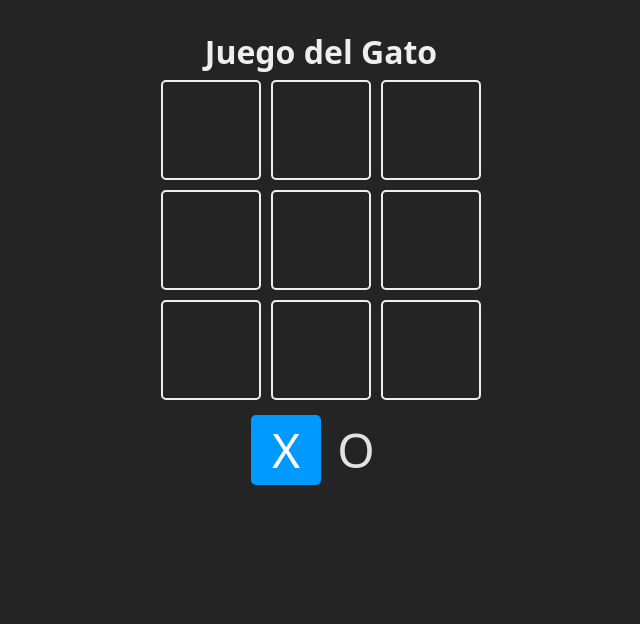
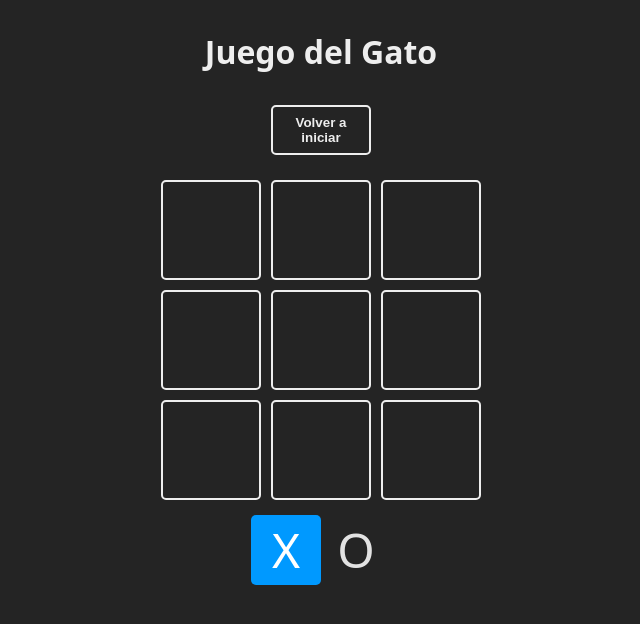
Before and after one commit to Yoel-Gasca/GatoJuego, a React (Vite) app: page / in a window 1280 px wide. Shown: the top 624 px of the page, without its empty margins (319-959 px from the left). Built offline with nearby package versions, Linux system fonts and the light colour scheme.

Commit message:
Logical Structure

```diff
--- a/package.json
+++ b/package.json
@@ -10,6 +10,7 @@
     "preview": "vite preview"
   },
   "dependencies": {
+    "canvas-confetti": "1.6.0",
     "react": "^18.2.0",
     "react-dom": "^18.2.0"
   },
--- a/src/App.jsx
+++ b/src/App.jsx
@@ -1,43 +1,10 @@
 import { useState } from "react"
-
-const TURNS = {
-  X: 'X',
-  O: 'O'
-}
+import confetti from "canvas-confetti"
+import { Square } from "./components/Square"
+import { TURNS } from "./constants"
+import { checkWinnerFrom, checkEndGame } from "./logic/board"
+import { WinnerModal } from "./components/WinnerModal"
 // --Funcionamiento del tablero--
-
-//Funciones para los turnos
-const Square = ({ children, isSelected, updateBoard, index }) => {
-  // Condicion para los turnos
-  const className = `square ${isSelected ? 'is-selected' : ''}`
-
-  //
-  const handleClick = () => {
-    updateBoard(index)
-  }
-
-  return (
-    <div onClick={handleClick} className={className}>
-      {children}
-    </div>
-  )
-}
-
-//Conbinaciones ganadoras
-const WINNER_COMBOS =[
-  //Horizontales
-  [0, 1, 2],
-  [3, 4, 5],
-  [6, 7, 8],
-  //Verticales
-  [0, 3, 6],
-  [1, 4, 7],
-  [2, 5, 8],
-  //Diagonales
-  [0, 4, 8],
-  [2, 4, 6]
-
-]
 function App() {
   // Cuadricula del Tablero
   const [board, setBoard] = useState(Array(9).fill(null))
@@ -47,21 +14,11 @@ function App() {
   // Estado del ganador
   const [winner, setWinner] = useState(null) // null = No hay ganador, false = empate
 
-  //Verifica si hay gador o empate
-  const checkWinner = (boardToCheck) => {
-    //Revisa las combinaciones
-    for (const combo of WINNER_COMBOS) {
-      const [a, b, c] = combo
-      if(
-        boardToCheck[a]&&
-        boardToCheck[a] === boardToCheck[b] &&
-        boardToCheck[a] === boardToCheck[c]
-      ) {
-        return boardToCheck[a]
-      }
-    }
-    // En caso de empate
-    return null
+  //Resetea la partida y reinicia el juego
+  const resetGame = () => {
+    setBoard(Array(9).fill(null))
+    setTurn(TURNS.X)
+    setWinner(null)
   }
 
   const updateBoard = (index) =>{
@@ -75,15 +32,19 @@ function App() {
     const newTurn = turn === TURNS.X ? TURNS.O : TURNS.X
     setTurn(newTurn)
     // Revisar si hay ganador
-    const newWinner = checkWinner(newBoard)
+    const newWinner = checkWinnerFrom(newBoard)
     if(newWinner) {
+      confetti()
       setWinner(newWinner)
+    } else if (checkEndGame(newBoard)) {
+      setWinner(false) // Empate
     }
   }
 
   return (
     <main className='board'>
       <h1>Juego del Gato</h1>
+      <button onClick={resetGame}>Volver a iniciar</button>
       <section className="game">
         {
           board.map((_, index) =>{
@@ -109,29 +70,7 @@ function App() {
         </Square>
       </section>
 
-      {
-        winner != null && (
-          <section className="winner">
-            <div className="text">
-              <h2>
-                {
-
-                  winner === false
-                    ? 'Empate'
-                    : 'Gano:'
-                }
-              </h2>
-              <header className="win">
-                {winner && <Square>{winner}</Square>}
-              </header>
-
-              <footer>
-                <button>Empezar de nuevo</button>
-              </footer>
-            </div>
-          </section>
-        )
-      }
+      <WinnerModal resetGame={resetGame} winner={winner} />
     </main>
   )
 }
--- /dev/null
+++ b/src/components/Square.jsx
@@ -0,0 +1,16 @@
+//Funciones para los turnos
+export const Square = ({ children, isSelected, updateBoard, index }) => {
+    // Condicion para los turnos
+    const className = `square ${isSelected ? 'is-selected' : ''}`
+
+    //
+    const handleClick = () => {
+      updateBoard(index)
+    }
+
+    return (
+      <div onClick={handleClick} className={className}>
+        {children}
+      </div>
+    )
+  }
--- /dev/null
+++ b/src/components/Winnermodal.jsx
@@ -0,0 +1,23 @@
+import { Square } from "./Square"
+export function WinnerModal ({ winner,resetGame}) {
+    if (winner === null) return null
+
+    const winnerText = winner === false ? 'Empate' : 'Gano:'
+
+    return (
+        <section className="winner">
+            <div className="text">
+                <h2>{winnerText}</h2>
+
+                <header className="win">
+                    {winner && <Square>{winner}</Square>}
+                </header>
+
+                <footer>
+                    <button onClick={resetGame}>Empezar de nuevo</button>
+                </footer>
+            </div>
+        </section>
+
+    )
+}
--- /dev/null
+++ b/src/constants.js
@@ -0,0 +1,19 @@
+export const TURNS = {
+    X: 'X',
+    O: 'O'
+}
+//Conbinaciones ganadoras
+export const WINNER_COMBOS =[
+    //Horizontales
+    [0, 1, 2],
+    [3, 4, 5],
+    [6, 7, 8],
+    //Verticales
+    [0, 3, 6],
+    [1, 4, 7],
+    [2, 5, 8],
+    //Diagonales
+    [0, 4, 8],
+    [2, 4, 6]
+
+]
--- /dev/null
+++ b/src/logic/board.js
@@ -0,0 +1,22 @@
+import { WINNER_COMBOS } from "../constants"
+//Verifica si hay gador o empate
+export const checkWinnerFrom = (boardToCheck) => {
+    //Revisa las combinaciones
+    for (const combo of WINNER_COMBOS) {
+      const [a, b, c] = combo
+      if(
+        boardToCheck[a]&&
+        boardToCheck[a] === boardToCheck[b] &&
+        boardToCheck[a] === boardToCheck[c]
+      ) {
+        return boardToCheck[a]
+      }
+    }
+    // En caso de empate
+    return null
+}
+
+export const checkEndGame = (newBoard) =>{
+    // Verifica el empate, si no hay conbinaciones ganadoras en el tablero
+    return newBoard.every((Square) => Square != null)
+  }
```
Also changed, not shown: 1 other file (tests, documents, lock files or other folders).
